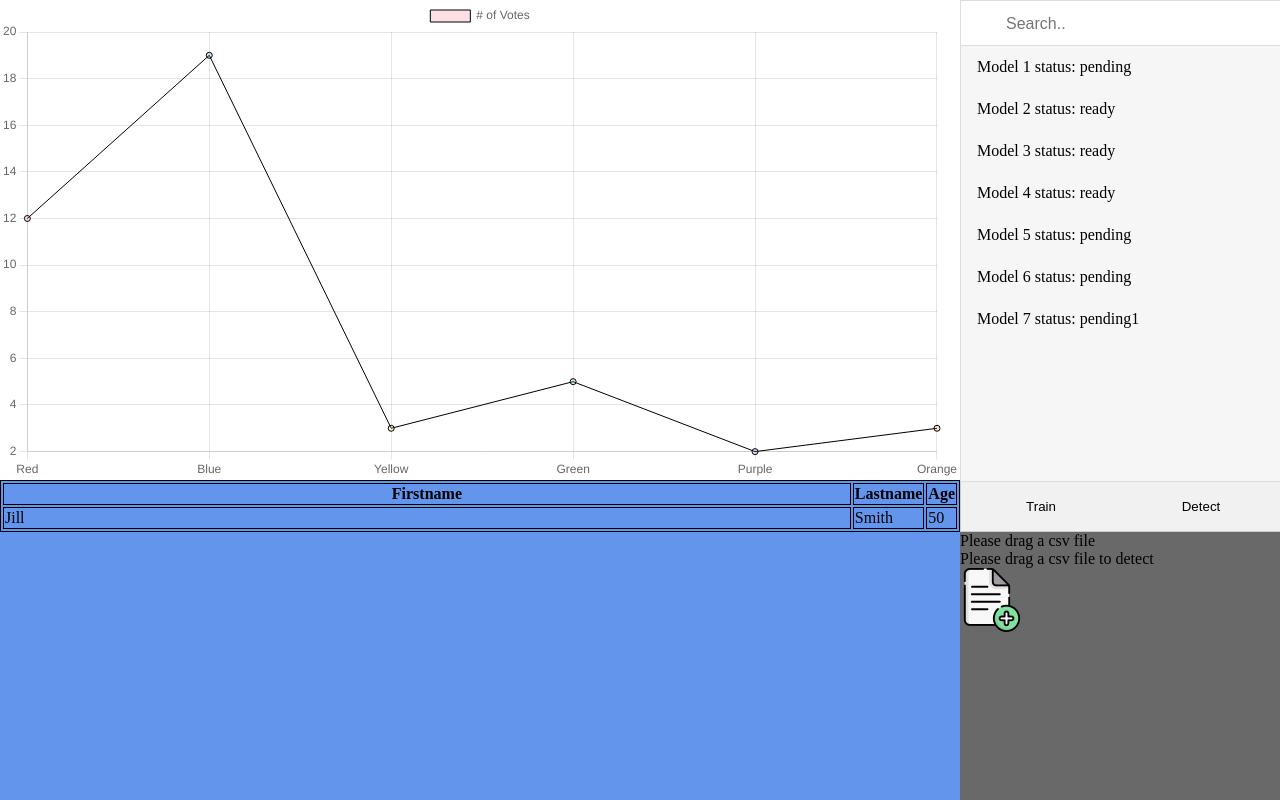
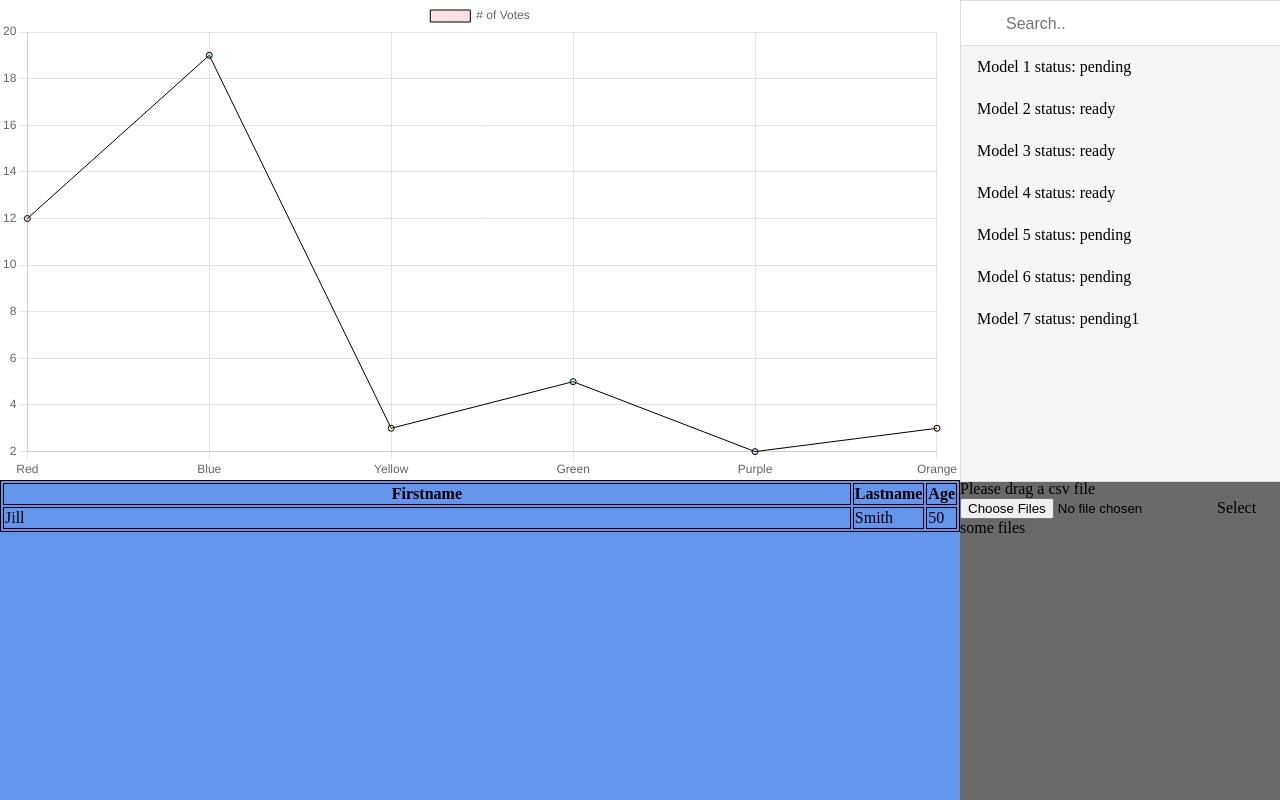
Before and after one commit to Noamko/AnomalyDetectionWebApp, a plain HTML site: page index.html in a window 1280 px wide. Shown: the top 800 px of the page. Drawn offline with nearby package versions, Linux system fonts and the light colour scheme.

Commit message:
updated upload file buttom

```diff
--- a/index.html
+++ b/index.html
@@ -51,32 +51,20 @@
           </table>
         </div>
         <div class="dropFileArea">
-          <div class="buttonSection tab">
-            <button
-              id="trainTab"
-              class="tabButton left"
-              onclick="trainTabClick()"
-            >
-              Train
-            </button>
-            <button
-              id="detectTab"
-              class="tabButton right"
-              onclick="detectTabClick()"
-            >
-              Detect
-            </button>
-          </div>
           <div id="train_div">
             <label>Please drag a csv file</label>
           </div>
-          <div id="detect_div">
-            <label>Please drag a csv file to detect</label>
-          </div>
           <div id="drop-area" class="drop_area">
-            <div>
-              <img src="images/add-file.png" style="object-fit: scale-down" />
-            </div>
+            <form class="my-form">
+              <input
+                type="file"
+                id="fileElem"
+                multiple
+                accept="csv/*"
+                onchange="handleFiles(this.files)"
+              />
+              <label class="button" for="fileElem">Select some files</label>
+            </form>
           </div>
         </div>
       </div>
--- a/public/js/drag_drop.js
+++ b/public/js/drag_drop.js
@@ -19,7 +19,6 @@ function detectTabClick() {
 	detect_Tab.className = "tabButton right active";
 }
 
-
 let dropArea = document.getElementById('drop-area');
 
 dropArea.addEventListener('dragenter', handlerFunction, false);
```
Also changed, not shown: server.js (+10 -1 lines), 2 other files.
